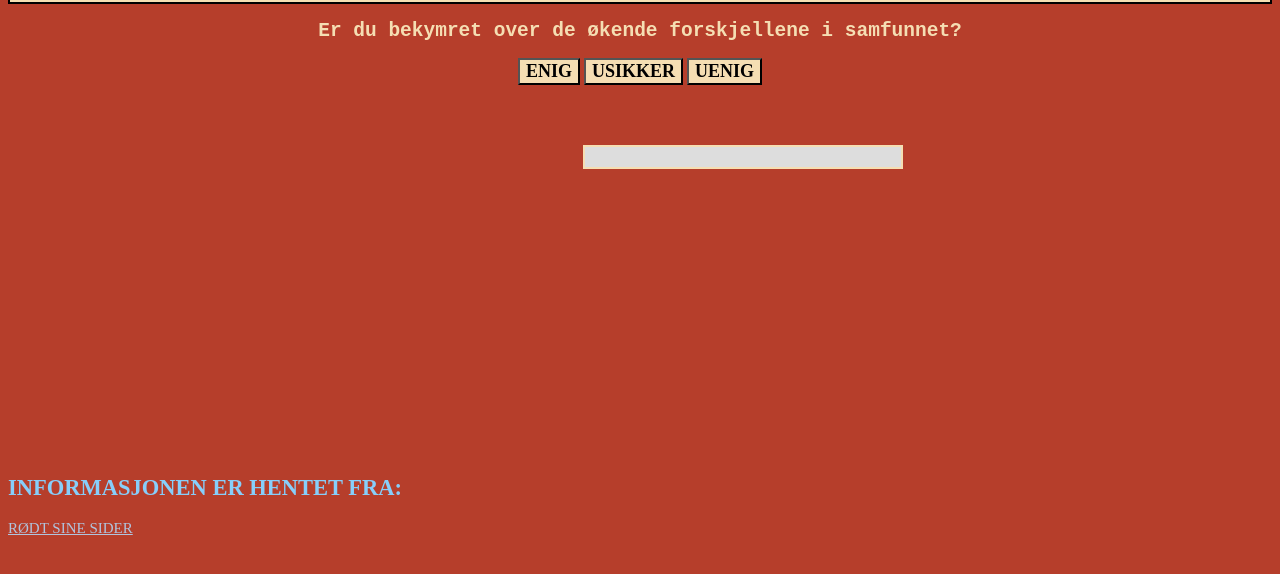
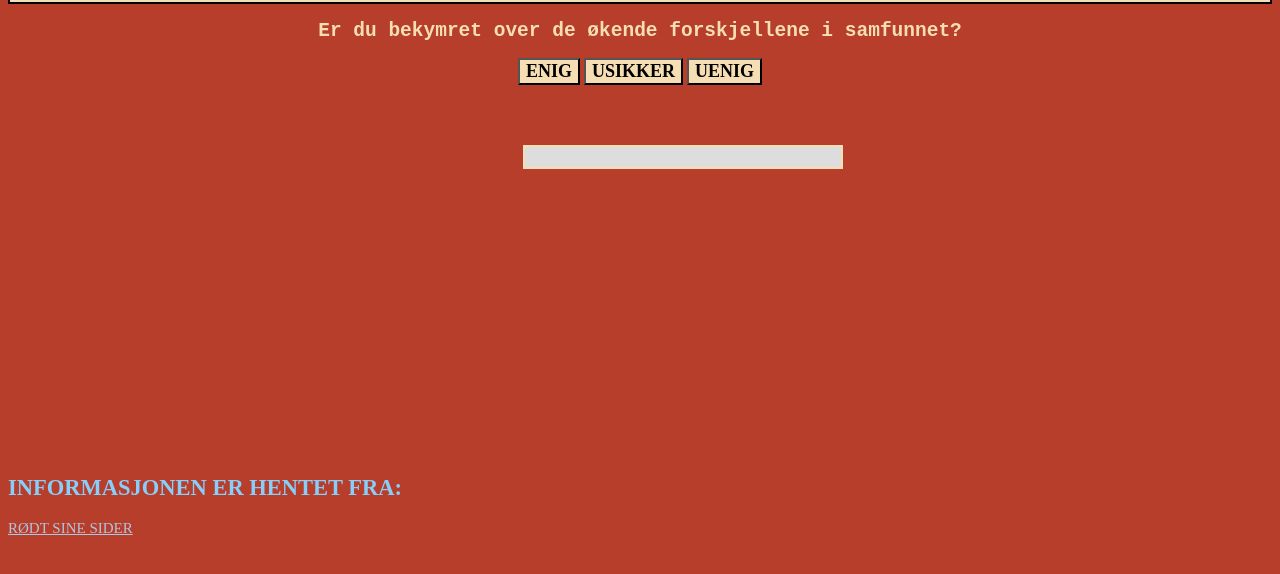
Before and after one commit to OlaBekkevold/Valgomat, a plain HTML site: page index.html in a window 1280 px wide. Shown: the part 108-682 px from the top of the page. Drawn offline with Linux system fonts and the light colour scheme.

Commit message:
Change the position of #progressBarStatus to make it centered

```diff
--- a/style.css
+++ b/style.css
@@ -64,7 +64,7 @@ color: lightsteelblue;
     width: 25%;
     position: relative;
     top:60px;
-    left: 575px;
+    left: 515px;
     background-color: #ddd;
     border-style: solid;
     border-width: 2px;
```
